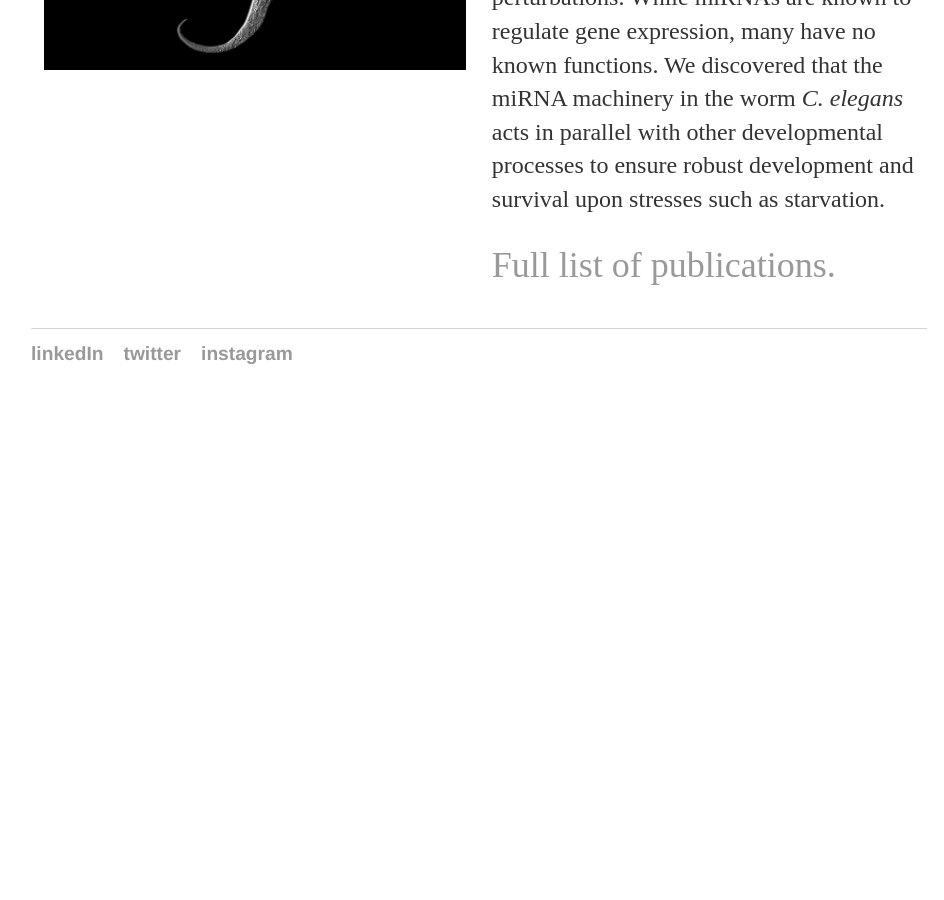
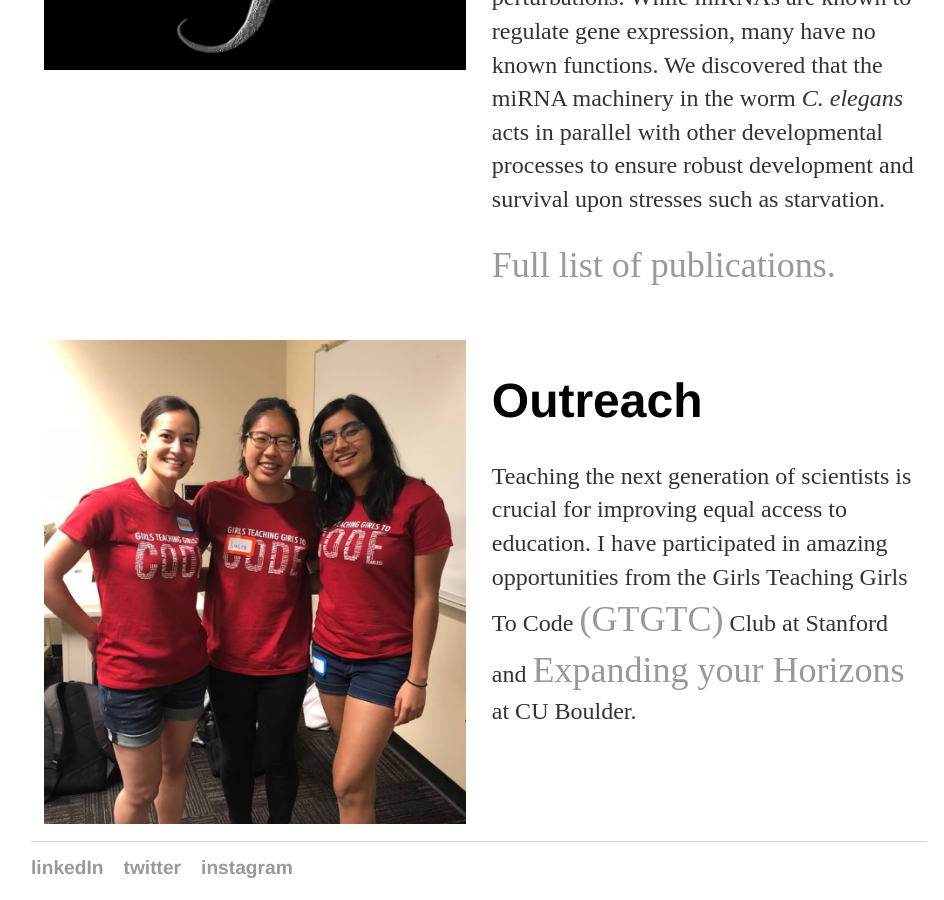
Before and after one commit to zabinsky/zabinsky.github.io, a Jekyll site: the page built from Science/index.html, in a window 1280 px wide and 900 px high, scrolled down 1171 px. Shown: the whole window, without its empty margins (161-1105 px from the left). Built offline with Jekyll 4.4.1, drawn with Linux system fonts in a browser that asks for light colours; before the commit the page ends 1576 px from its top, so only the background shows below that.

Commit message:
Update index.html

```diff
--- a/Science/index.html
+++ b/Science/index.html
@@ -25,3 +25,14 @@ title: Research Interests
 	<p><a href="https://www.ncbi.nlm.nih.gov/myncbi/1NQZa8xLrfCQ9/bibliography/public/">Full list of publications.</a>
 	</p>
 </div><!-- /.blurb -->
+
+
+<div class="blurb">
+	<img src="GTGTC2018.png" alt="GTGTC" width="100%">
+</div>
+
+<div class="blurb">
+	<h1>Outreach</h1>
+	<p>Teaching the next generation of scientists is crucial for improving equal access to education. I have participated in amazing opportunities from the Girls Teaching Girls To Code <a href="https://www.girlsteachinggirlstocode.org/">(GTGTC)</a> Club at Stanford and <a href="https://boulder-co.aauw.net/expanding-your-horizons/">Expanding your Horizons</a> at CU Boulder.
+	</p>
+</div><!-- /.blurb -->
```
